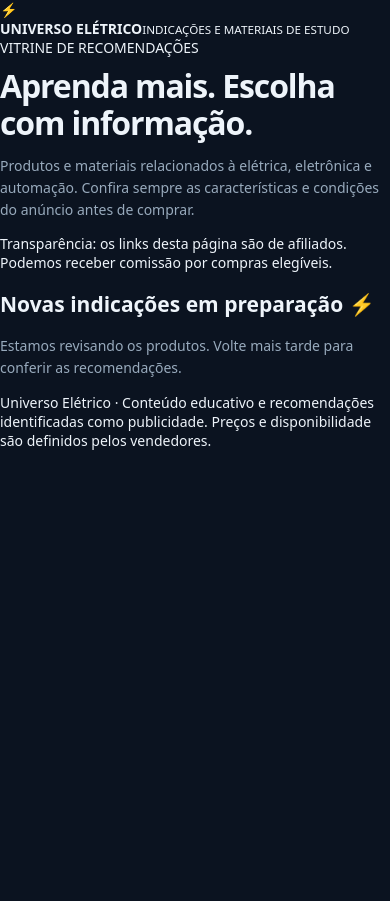
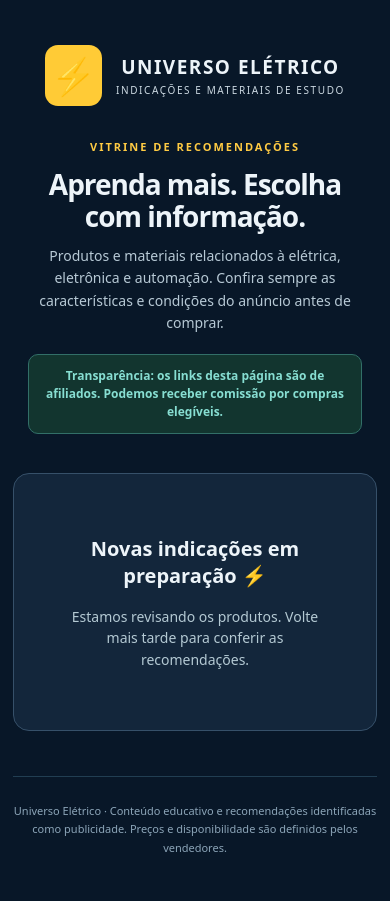
Before and after one commit to universoeletrico/Universo-Eletrico, a Flask app: template painel/templates/vitrine.html in a window 390 px wide. Before the commit the page ends 450 px from the top, so only its background shows below. Run offline with Flask 3, Linux system fonts and the light colour scheme; the template is opened without the code that fills it, so the values that code supplies are empty.

Commit message:
style(studio): central de afiliados e vitrine pública responsiva

```diff
--- a/painel/static/style.css
+++ b/painel/static/style.css
@@ -48,3 +48,62 @@
 @media(max-width:1100px){.bulk-gallery{grid-template-columns:repeat(2,minmax(0,1fr))}}
 @media(max-width:750px){.queue-health{align-items:stretch;flex-direction:column}.bulk-confirm{flex-direction:column;align-items:stretch}.bulk-confirm .button{width:100%}}
 @media(max-width:490px){.bulk-gallery{grid-template-columns:1fr}.bulk-confirm{bottom:0;margin-left:-18px;margin-right:-18px;border-radius:0}}
+
+/* Central de afiliados: interfaces de revisão + vitrine responsiva */
+.affiliate-layout{display:grid;grid-template-columns:minmax(0,1.55fr) minmax(320px,.85fr);align-items:start;gap:22px;margin-top:24px}
+.affiliate-main,.affiliate-side{min-width:0}.affiliate-side{display:grid;gap:18px}
+.affiliate-list{display:grid;gap:14px}
+.affiliate-item{display:flex;gap:17px;align-items:flex-start;background:#132639;border:1px solid #30445a;border-radius:14px;padding:19px}
+.affiliate-item-icon{display:grid;place-items:center;flex-shrink:0;width:58px;height:58px;border-radius:12px;background:#123d43;font-size:30px}
+.affiliate-item-body{flex:1;min-width:0}.affiliate-item-body h3{margin:12px 0 6px;font-size:17px;line-height:1.4}
+.affiliate-item-body>p{color:#a1b7c9;margin:0 0 13px;font-size:13px}
+.affiliate-item-links{display:flex;gap:16px;align-items:center;flex-wrap:wrap}
+.small-link{color:#93bfcf;font-size:12px;text-decoration:none}.small-link:hover{text-decoration:underline}
+.affiliate-help{color:#a6bccc;font-size:13px;line-height:1.6;margin:14px 0}
+.affiliate-form{display:grid;gap:15px;margin-top:16px}
+.affiliate-form label{display:grid!important;gap:8px;color:#d8e6f2;font-size:12px;font-weight:700}
+.affiliate-form input,.affiliate-form select,.affiliate-form textarea{
+    width:100%;min-width:0;color:#edf5fa;background:#0b1b2c;border:1px solid #435469;border-radius:9px;
+    padding:12px 13px;font:inherit;font-size:13px;line-height:1.5
+}
+.affiliate-form textarea{resize:vertical;font-weight:400;white-space:pre-wrap}
+.affiliate-form input:focus,.affiliate-form textarea:focus,.affiliate-form select:focus{outline:2px solid #ddb43d;outline-offset:1px}
+.affiliate-form .full,.affiliate-side .full{width:100%}
+.affiliate-idea{border-top:1px solid #2b4154;padding:14px 0}
+.affiliate-idea strong{display:block;font-size:13px;line-height:1.4;color:#eaf5fa}
+.affiliate-idea small{display:block;margin-top:4px;font-size:11px;color:#ffd573}
+.affiliate-idea p{font-size:12px;color:#a9c0cb;margin:6px 0 0;line-height:1.5}
+.affiliate-field-row{display:grid;grid-template-columns:1fr 1fr;gap:14px}
+.affiliate-editor{padding:25px}
+.affiliate-actions{display:flex;flex-wrap:wrap;gap:12px}
+.affiliate-actions .button{flex:1;min-width:175px}
+.affiliate-disclosure{color:#87ded2;font-size:12px;font-weight:700;line-height:1.5}
+.affiliate-confirm{display:grid;gap:13px;margin-top:18px}
+.affiliate-check{display:flex!important;align-items:flex-start;gap:10px;font-size:12px;line-height:1.6;cursor:pointer}
+.affiliate-check input{margin-top:2px;accent-color:#ffcb43;flex-shrink:0}
+.affiliate-actions-secondary{display:flex;gap:10px;margin-top:16px;flex-wrap:wrap}
+.affiliate-actions-secondary .button{flex:1;font-size:12px;min-width:130px}
+.storefront-body{min-height:100vh;background:#081728;color:#edf4f9;font-family:inherit}
+.storefront-shell{max-width:1050px;margin:0 auto;padding:36px 20px}
+.storefront-header{text-align:center;padding:27px 15px 39px}
+.storefront-brand{display:flex;align-items:center;justify-content:center;gap:14px;margin-bottom:33px}
+.storefront-bolt{font-size:36px;background:#ffcb36;color:#0b1d31;border-radius:13px;padding:6px}
+.storefront-brand strong{font-size:19px;letter-spacing:1.5px;display:block}
+.storefront-brand small{display:block;font-size:10px;letter-spacing:1.6px;color:#cbd8e1;margin-top:3px}
+.storefront-eyebrow{font-weight:800;color:#ffcb43;font-size:11px;letter-spacing:2px}
+.storefront-header h1{font-size:clamp(28px,4vw,45px);margin:14px 0 12px;letter-spacing:-1px}
+.storefront-header>p{color:#b7c9d5;max-width:660px;margin:0 auto 19px;line-height:1.6}
+.storefront-header>.affiliate-disclosure{display:inline-block;padding:12px 16px;border:1px solid #326f68;border-radius:10px;background:#12352f;max-width:740px}
+.storefront-grid{display:grid;grid-template-columns:repeat(2,minmax(0,1fr));gap:18px}
+.storefront-product{padding:25px;background:#13263b;border:1px solid #32516a;border-radius:16px;display:flex;flex-direction:column;align-items:flex-start}
+.storefront-product-category{font-size:11px;color:#ffe18e;text-transform:uppercase;letter-spacing:1.1px}
+.storefront-product h2{font-size:20px;line-height:1.4;margin:12px 0}
+.storefront-product p{font-size:13px;color:#b9cdda;line-height:1.65;margin-bottom:16px}
+.storefront-product .button{margin-top:auto}
+.storefront-marketplace{font-weight:700;font-size:12px;color:#85d7cf;margin:0 0 18px}
+.storefront-empty{grid-column:1/-1;padding:45px;text-align:center;background:#13263b;border:1px solid #365069;border-radius:16px}
+.storefront-empty h2{font-size:20px}.storefront-empty p{color:#b4c9d3}
+.storefront-footer{text-align:center;margin-top:45px;padding:25px 0;color:#8ca5b8;font-size:11px;border-top:1px solid #213e52;line-height:1.7}
+@media(max-width:1100px){.affiliate-layout{grid-template-columns:1fr}}
+@media(max-width:700px){.storefront-grid{grid-template-columns:1fr}.storefront-shell{padding:18px 13px}.affiliate-editor{padding:16px}}
+@media(max-width:460px){.affiliate-item{padding:13px;gap:11px}.affiliate-item-icon{width:42px;height:42px;font-size:23px}.affiliate-field-row{grid-template-columns:1fr}.affiliate-actions{flex-direction:column}}
```
